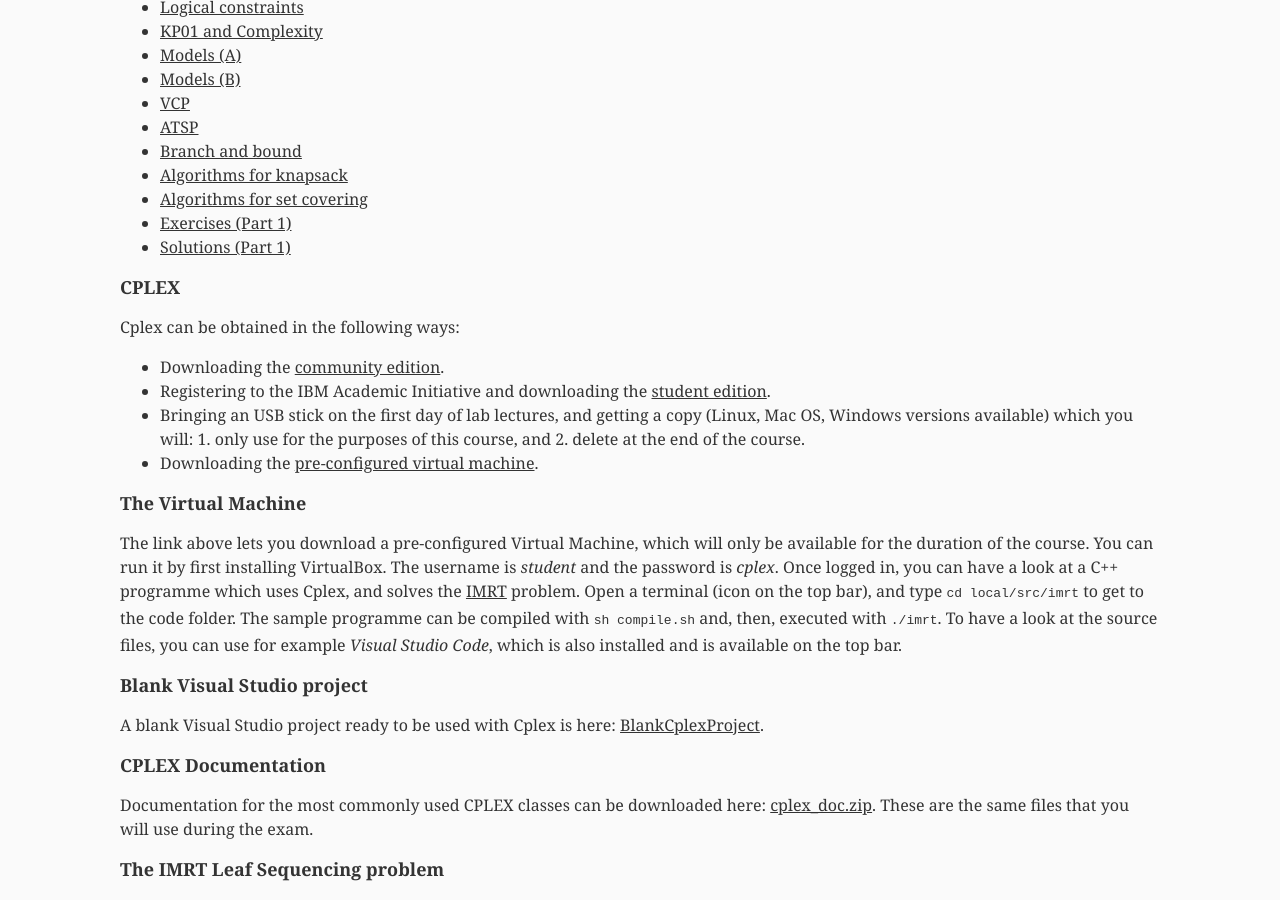
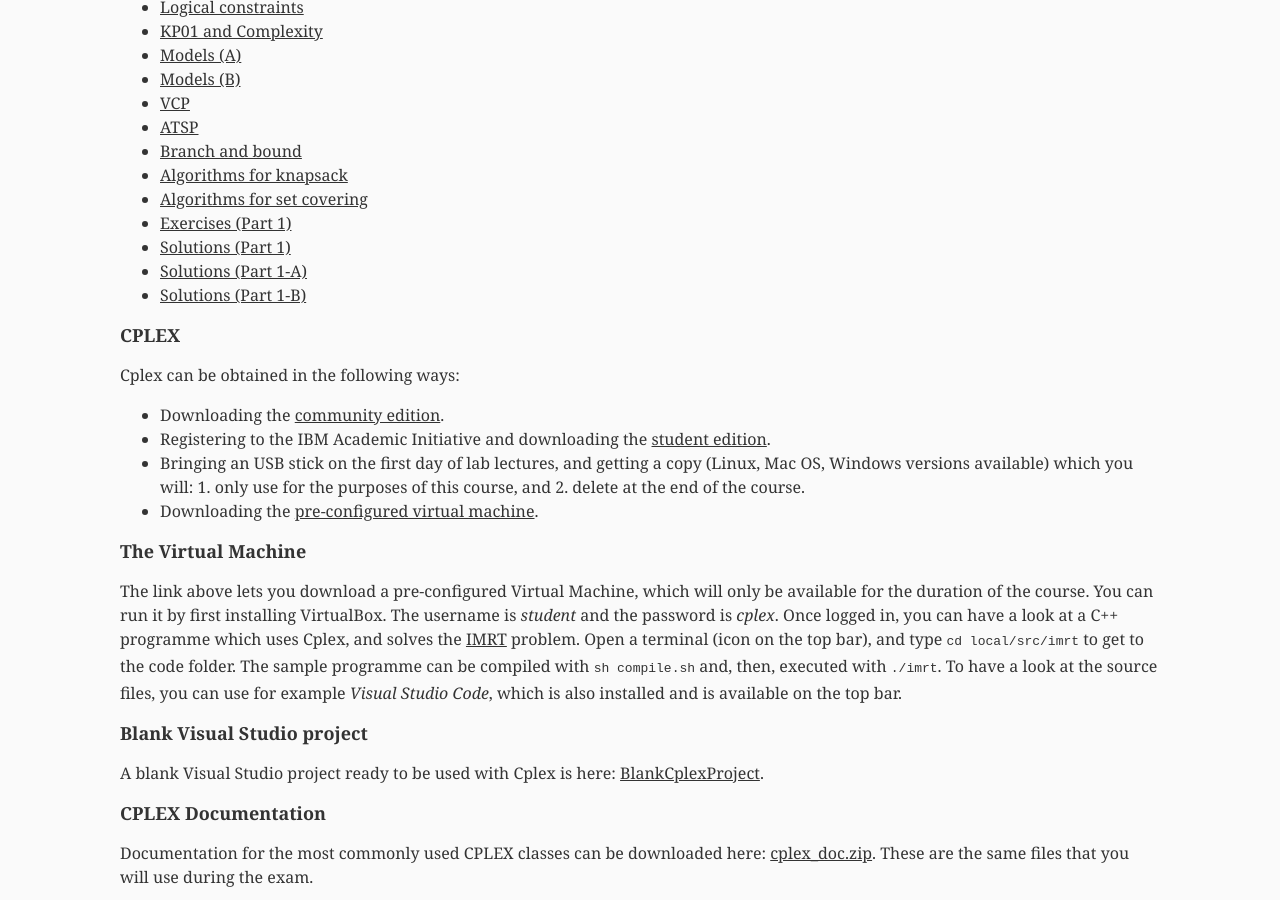
Before and after one commit to alberto-santini/alberto-santini.github.io, a Jekyll site: the page built from oa/index.html, in a window 1280 px wide and 900 px high, scrolled down 545 px. Built offline with Jekyll 4.4.1, drawn with Linux system fonts in a browser that asks for light colours.

Commit message:
Added solutions oa

```diff
--- a/oa/index.html
+++ b/oa/index.html
@@ -44,7 +44,9 @@
       <li><a href="/files/oa/OPT-ALG_2017_9_KP-alg.pdf">Algorithms for knapsack</a></li>
       <li><a href="/files/oa/OPT-ALG_2017_10_SCP-alg.pdf">Algorithms for set covering</a></li>
       <li><a href="/files/oa/OPT-ALG_2017_Exercises_Part-1.pdf">Exercises (Part 1)</a></li>
-      <li><a href="/files/oa/OPT-ALG_2017_Sol_EX-1-2-Part-I.pdf">Solutions (Part 1)</a></li>
+      <li><a href="/files/oa/OPT-ALG_2017_Sol_EX-1-2-Part-1.pdf">Solutions (Part 1)</a></li>
+      <li><a href="/files/oa/OPT-ALG_2017_Sol_Part_1-A.pdf">Solutions (Part 1-A)</a></li>
+      <li><a href="/files/oa/OPT-ALG_2017_Sol_Part_1-B.pdf">Solutions (Part 1-B)</a></li>
     </ul>
   </div>
 
```
Also changed, not shown: 4 other files.
